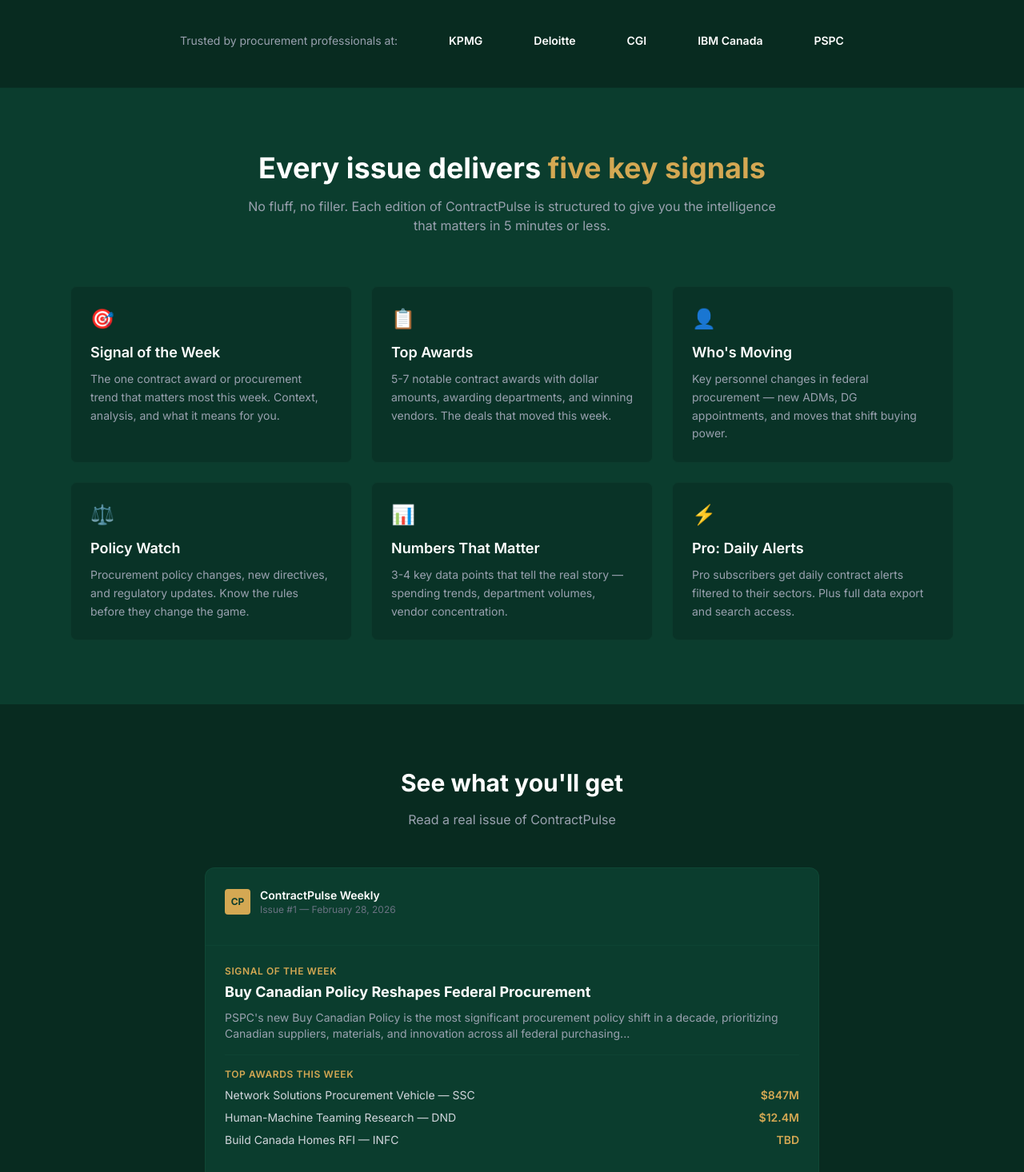
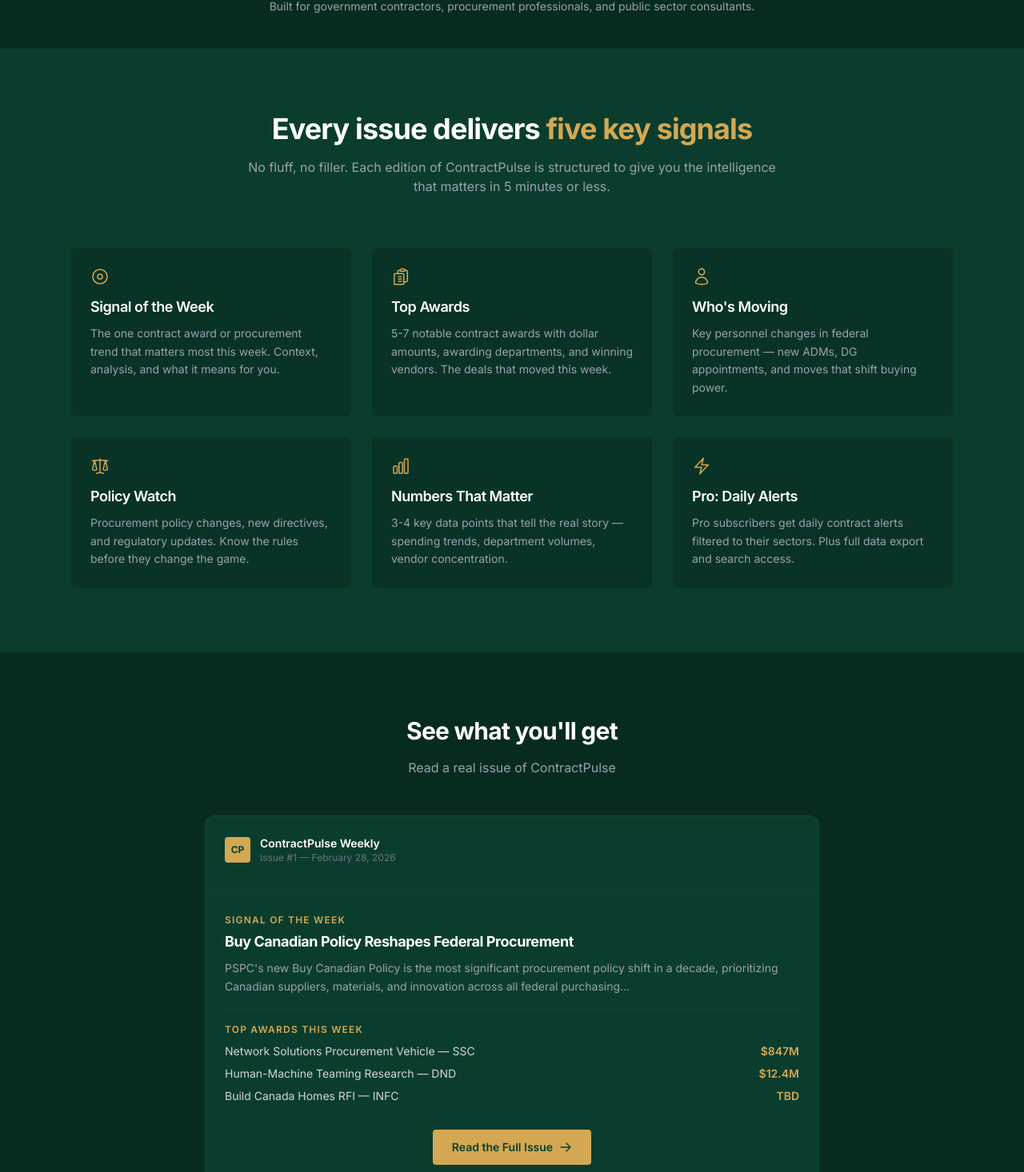
Before and after one commit to markellison181-ctrl/contractpulse, a Next.js app: page / in a window 1280 px wide. Shown: the part 971-2437 px from the top of the page at 80% size. Built offline with nearby package versions, Linux system fonts and the light colour scheme.

Commit message:
Premium UI upgrade: SVG icons, mobile-perfect, micro-interactions, honest social proof

```diff
--- a/src/app/globals.css
+++ b/src/app/globals.css
@@ -18,7 +18,53 @@
   --color-gold-500: #C89A3E;
 }
 
+html {
+  scroll-behavior: smooth;
+}
+
 body {
   background-color: #0B3D2E;
   color: #ffffff;
 }
+
+/* Micro-interactions */
+.card-hover {
+  transition: transform 0.25s cubic-bezier(0.4, 0, 0.2, 1), box-shadow 0.25s cubic-bezier(0.4, 0, 0.2, 1), border-color 0.25s ease;
+}
+.card-hover:hover {
+  transform: translateY(-4px);
+  box-shadow: 0 12px 40px rgba(0, 0, 0, 0.3), 0 0 0 1px rgba(212, 168, 83, 0.1);
+}
+
+/* Premium input focus */
+input:focus {
+  outline: none;
+  border-color: var(--color-gold) !important;
+  box-shadow: 0 0 0 3px rgba(212, 168, 83, 0.15);
+}
+
+/* Uppercase label styling */
+.label-uppercase {
+  font-size: 0.75rem;
+  font-weight: 600;
+  text-transform: uppercase;
+  letter-spacing: 0.1em;
+}
+
+/* Gradient glow for sample preview */
+.sample-glow {
+  position: relative;
+}
+.sample-glow::before {
+  content: '';
+  position: absolute;
+  inset: -2px;
+  border-radius: 0.75rem;
+  background: linear-gradient(135deg, rgba(212, 168, 83, 0.3), transparent 40%, transparent 60%, rgba(212, 168, 83, 0.15));
+  z-index: -1;
+  opacity: 0;
+  transition: opacity 0.4s ease;
+}
+.sample-glow:hover::before {
+  opacity: 1;
+}
--- a/src/app/page.tsx
+++ b/src/app/page.tsx
@@ -2,6 +2,44 @@
 
 import Link from "next/link";
 import { useState } from "react";
+
+/* ── Inline SVG Icons (Heroicons-style thin outlines) ── */
+const IconTarget = () => (
+  <svg xmlns="http://www.w3.org/2000/svg" fill="none" viewBox="0 0 24 24" strokeWidth={1.5} stroke="currentColor" className="w-6 h-6">
+    <path strokeLinecap="round" strokeLinejoin="round" d="M12 21a9 9 0 1 0 0-18 9 9 0 0 0 0 18Z" />
+    <path strokeLinecap="round" strokeLinejoin="round" d="M12 15a3 3 0 1 0 0-6 3 3 0 0 0 0 6Z" />
+  </svg>
+);
+const IconClipboard = () => (
+  <svg xmlns="http://www.w3.org/2000/svg" fill="none" viewBox="0 0 24 24" strokeWidth={1.5} stroke="currentColor" className="w-6 h-6">
+    <path strokeLinecap="round" strokeLinejoin="round" d="M9 12h3.75M9 15h3.75M9 18h3.75m3 .75H18a2.25 2.25 0 0 0 2.25-2.25V6.108c0-1.135-.845-2.098-1.976-2.192a48.424 48.424 0 0 0-1.123-.08m-5.801 0c-.065.21-.1.433-.1.664 0 .414.336.75.75.75h4.5a.75.75 0 0 0 .75-.75 2.25 2.25 0 0 0-.1-.664m-5.8 0A2.251 2.251 0 0 1 13.5 2.25H15c1.012 0 1.867.668 2.15 1.586m-5.8 0c-.376.023-.75.05-1.124.08C9.095 4.01 8.25 4.973 8.25 6.108V8.25m0 0H4.875c-.621 0-1.125.504-1.125 1.125v11.25c0 .621.504 1.125 1.125 1.125h9.75c.621 0 1.125-.504 1.125-1.125V9.375c0-.621-.504-1.125-1.125-1.125H8.25Z" />
+  </svg>
+);
+const IconUser = () => (
+  <svg xmlns="http://www.w3.org/2000/svg" fill="none" viewBox="0 0 24 24" strokeWidth={1.5} stroke="currentColor" className="w-6 h-6">
+    <path strokeLinecap="round" strokeLinejoin="round" d="M15.75 6a3.75 3.75 0 1 1-7.5 0 3.75 3.75 0 0 1 7.5 0ZM4.501 20.118a7.5 7.5 0 0 1 14.998 0A17.933 17.933 0 0 1 12 21.75c-2.676 0-5.216-.584-7.499-1.632Z" />
+  </svg>
+);
+const IconScale = () => (
+  <svg xmlns="http://www.w3.org/2000/svg" fill="none" viewBox="0 0 24 24" strokeWidth={1.5} stroke="currentColor" className="w-6 h-6">
+    <path strokeLinecap="round" strokeLinejoin="round" d="M12 3v17.25m0 0c-1.472 0-2.882.265-4.185.75M12 20.25c1.472 0 2.882.265 4.185.75M18.75 4.97A48.416 48.416 0 0 0 12 4.5c-2.291 0-4.545.16-6.75.47m13.5 0c1.01.143 2.01.317 3 .52m-3-.52 2.62 10.726c.122.499-.106 1.028-.589 1.202a5.988 5.988 0 0 1-2.031.352 5.988 5.988 0 0 1-2.031-.352c-.483-.174-.711-.703-.59-1.202L18.75 4.971Zm-16.5.52c.99-.203 1.99-.377 3-.52m0 0 2.62 10.726c.122.499-.106 1.028-.589 1.202a5.989 5.989 0 0 1-2.031.352 5.989 5.989 0 0 1-2.031-.352c-.483-.174-.711-.703-.59-1.202L5.25 4.971Z" />
+  </svg>
+);
+const IconChart = () => (
+  <svg xmlns="http://www.w3.org/2000/svg" fill="none" viewBox="0 0 24 24" strokeWidth={1.5} stroke="currentColor" className="w-6 h-6">
+    <path strokeLinecap="round" strokeLinejoin="round" d="M3 13.125C3 12.504 3.504 12 4.125 12h2.25c.621 0 1.125.504 1.125 1.125v6.75C7.5 20.496 6.996 21 6.375 21h-2.25A1.125 1.125 0 0 1 3 19.875v-6.75ZM9.75 8.625c0-.621.504-1.125 1.125-1.125h2.25c.621 0 1.125.504 1.125 1.125v11.25c0 .621-.504 1.125-1.125 1.125h-2.25a1.125 1.125 0 0 1-1.125-1.125V8.625ZM16.5 4.125c0-.621.504-1.125 1.125-1.125h2.25C20.496 3 21 3.504 21 4.125v15.75c0 .621-.504 1.125-1.125 1.125h-2.25a1.125 1.125 0 0 1-1.125-1.125V4.125Z" />
+  </svg>
+);
+const IconBolt = () => (
+  <svg xmlns="http://www.w3.org/2000/svg" fill="none" viewBox="0 0 24 24" strokeWidth={1.5} stroke="currentColor" className="w-6 h-6">
+    <path strokeLinecap="round" strokeLinejoin="round" d="m3.75 13.5 10.5-11.25L12 10.5h8.25L9.75 21.75 12 13.5H3.75Z" />
+  </svg>
+);
+const IconCheck = () => (
+  <svg xmlns="http://www.w3.org/2000/svg" fill="none" viewBox="0 0 24 24" strokeWidth={2} stroke="currentColor" className="w-4 h-4 text-gold mt-0.5 shrink-0">
+    <path strokeLinecap="round" strokeLinejoin="round" d="m4.5 12.75 6 6 9-13.5" />
+  </svg>
+);
 
 function SubscribeForm() {
   const [email, setEmail] = useState("");
@@ -33,6 +71,7 @@
   };
 
   return (
+    <div className="relative">
       <form onSubmit={handleSubmit} className="flex flex-col sm:flex-row gap-3 max-w-md">
         <input
           type="email"
@@ -40,21 +79,22 @@
           onChange={(e) => setEmail(e.target.value)}
           placeholder="you@company.com"
           required
-        className="flex-1 px-4 py-3 rounded bg-white/10 border border-white/20 text-white placeholder-gray-400 focus:outline-none focus:border-gold focus:ring-1 focus:ring-gold text-sm"
+          className="flex-1 px-4 py-3 rounded bg-white/10 border border-white/20 text-white placeholder-gray-400 text-sm transition-all duration-200"
         />
         <button
           type="submit"
           disabled={status === "loading"}
-        className="bg-gold text-forest px-6 py-3 rounded font-semibold text-sm hover:bg-gold-300 transition-colors disabled:opacity-50 whitespace-nowrap"
+          className="bg-gold text-forest px-6 py-3 rounded font-semibold text-sm hover:bg-gold-300 transition-all duration-200 hover:shadow-lg hover:shadow-gold/20 disabled:opacity-50 whitespace-nowrap"
         >
           {status === "loading" ? "Subscribing..." : "Subscribe Free"}
         </button>
+      </form>
       {message && (
-        <p className={`text-sm mt-1 sm:mt-0 sm:absolute sm:top-full sm:left-0 sm:pt-2 ${status === "success" ? "text-green-400" : "text-red-400"}`}>
+        <p className={`text-sm mt-3 ${status === "success" ? "text-green-400" : "text-red-400"}`}>
           {message}
         </p>
       )}
-    </form>
+    </div>
   );
 }
 
@@ -76,17 +116,17 @@
               <div className="w-2 h-2 bg-gold rounded-full animate-pulse" />
               <span className="text-gold text-sm font-medium">Free weekly edition every Monday</span>
             </div>
-            <h1 className="text-4xl md:text-6xl font-bold leading-tight mb-6">
+            <h1 className="text-4xl md:text-6xl font-bold leading-[1.1] mb-6 tracking-tight">
               Know who&apos;s winning{" "}
               <span className="text-gold">government contracts</span>{" "}
               before your competitors do.
             </h1>
-            <p className="text-xl text-gray-300 leading-relaxed mb-10 max-w-2xl">
+            <p className="text-lg md:text-xl text-gray-300 leading-relaxed mb-10 max-w-2xl">
               ContractPulse delivers weekly intelligence on Canadian federal government
               contract awards, procurement trends, policy changes, and personnel moves.
               The edge you need to win more government business.
             </p>
-            <div id="subscribe" className="relative">
+            <div id="subscribe">
               <SubscribeForm />
               <p className="text-gray-500 text-xs mt-4">
                 Free weekly digest. No spam. Unsubscribe anytime. CASL compliant.
@@ -96,17 +136,12 @@
         </div>
       </section>
 
-      {/* Social Proof */}
-      <section className="py-12 bg-forest-500 border-y border-forest-50/10">
-        <div className="max-w-6xl mx-auto px-6">
-          <div className="flex flex-wrap justify-center gap-8 md:gap-16 items-center text-gray-400 text-sm">
-            <span>Trusted by procurement professionals at:</span>
-            <span className="text-white font-semibold">KPMG</span>
-            <span className="text-white font-semibold">Deloitte</span>
-            <span className="text-white font-semibold">CGI</span>
-            <span className="text-white font-semibold">IBM Canada</span>
-            <span className="text-white font-semibold">PSPC</span>
-          </div>
+      {/* Honest Trust Signal */}
+      <section className="py-10 bg-forest-500 border-y border-forest-50/10">
+        <div className="max-w-6xl mx-auto px-6 text-center">
+          <p className="text-gray-400 text-sm leading-relaxed">
+            Built for government contractors, procurement professionals, and public sector consultants.
+          </p>
         </div>
       </section>
 
@@ -114,7 +149,7 @@
       <section className="py-20">
         <div className="max-w-6xl mx-auto px-6">
           <div className="text-center mb-16">
-            <h2 className="text-3xl md:text-4xl font-bold mb-4">
+            <h2 className="text-3xl md:text-4xl font-bold mb-4 tracking-tight">
               Every issue delivers <span className="text-gold">five key signals</span>
             </h2>
             <p className="text-gray-400 max-w-2xl mx-auto">
@@ -126,39 +161,39 @@
           <div className="grid md:grid-cols-2 lg:grid-cols-3 gap-6">
             {[
               {
-                icon: "🎯",
+                icon: <IconTarget />,
                 title: "Signal of the Week",
                 description: "The one contract award or procurement trend that matters most this week. Context, analysis, and what it means for you.",
               },
               {
-                icon: "📋",
+                icon: <IconClipboard />,
                 title: "Top Awards",
                 description: "5-7 notable contract awards with dollar amounts, awarding departments, and winning vendors. The deals that moved this week.",
               },
               {
-                icon: "👤",
+                icon: <IconUser />,
                 title: "Who's Moving",
                 description: "Key personnel changes in federal procurement — new ADMs, DG appointments, and moves that shift buying power.",
               },
               {
-                icon: "⚖️",
+                icon: <IconScale />,
                 title: "Policy Watch",
                 description: "Procurement policy changes, new directives, and regulatory updates. Know the rules before they change the game.",
               },
               {
-                icon: "📊",
+                icon: <IconChart />,
                 title: "Numbers That Matter",
                 description: "3-4 key data points that tell the real story — spending trends, department volumes, vendor concentration.",
               },
               {
-                icon: "⚡",
+                icon: <IconBolt />,
                 title: "Pro: Daily Alerts",
                 description: "Pro subscribers get daily contract alerts filtered to their sectors. Plus full data export and search access.",
               },
             ].map((item, i) => (
-              <div key={i} className="bg-forest-500/50 border border-forest-50/20 rounded-lg p-6 hover:border-gold/30 transition-colors">
-                <div className="text-2xl mb-3">{item.icon}</div>
-                <h3 className="text-lg font-semibold mb-2">{item.title}</h3>
+              <div key={i} className="card-hover bg-forest-500/50 border border-forest-50/20 rounded-lg p-6 hover:border-gold/30">
+                <div className="text-gold mb-3">{item.icon}</div>
+                <h3 className="text-lg font-semibold mb-2 tracking-tight">{item.title}</h3>
                 <p className="text-gray-400 text-sm leading-relaxed">{item.description}</p>
               </div>
             ))}
@@ -170,10 +205,11 @@
       <section className="py-20 bg-forest-500">
         <div className="max-w-6xl mx-auto px-6">
           <div className="text-center mb-12">
-            <h2 className="text-3xl font-bold mb-4">See what you&apos;ll get</h2>
+            <h2 className="text-3xl font-bold mb-4 tracking-tight">See what you&apos;ll get</h2>
             <p className="text-gray-400">Read a real issue of ContractPulse</p>
           </div>
-          <div className="max-w-3xl mx-auto bg-forest border border-forest-50/30 rounded-xl overflow-hidden">
+          <div className="max-w-3xl mx-auto sample-glow">
+            <div className="bg-forest border border-forest-50/30 rounded-xl overflow-hidden">
               <div className="p-6 border-b border-forest-50/20">
                 <div className="flex items-center gap-3 mb-3">
                   <div className="w-8 h-8 bg-gold rounded-sm flex items-center justify-center">
@@ -187,15 +223,15 @@
               </div>
               <div className="p-6 space-y-4">
                 <div>
-                <div className="text-gold text-xs font-semibold uppercase tracking-wider mb-1">Signal of the Week</div>
-                <h3 className="text-lg font-bold">Buy Canadian Policy Reshapes Federal Procurement</h3>
-                <p className="text-gray-400 text-sm mt-2">
+                  <div className="text-gold label-uppercase mb-1">Signal of the Week</div>
+                  <h3 className="text-lg font-bold tracking-tight">Buy Canadian Policy Reshapes Federal Procurement</h3>
+                  <p className="text-gray-400 text-sm mt-2 leading-relaxed">
                     PSPC&apos;s new Buy Canadian Policy is the most significant procurement policy shift in a decade,
                     prioritizing Canadian suppliers, materials, and innovation across all federal purchasing...
                   </p>
                 </div>
                 <div className="border-t border-forest-50/20 pt-4">
-                <div className="text-gold text-xs font-semibold uppercase tracking-wider mb-2">Top Awards This Week</div>
+                  <div className="text-gold label-uppercase mb-2">Top Awards This Week</div>
                   <div className="space-y-2">
                     <div className="flex justify-between text-sm">
                       <span className="text-gray-300">Network Solutions Procurement Vehicle — SSC</span>
@@ -214,10 +250,14 @@
                 <div className="text-center pt-4">
                   <Link
                     href="/archive/sample"
-                  className="inline-flex items-center gap-2 bg-gold text-forest px-6 py-3 rounded font-semibold text-sm hover:bg-gold-300 transition-colors"
+                    className="inline-flex items-center gap-2 bg-gold text-forest px-6 py-3 rounded font-semibold text-sm hover:bg-gold-300 transition-all duration-200 hover:shadow-lg hover:shadow-gold/20"
                   >
-                  Read the Full Issue →
+                    Read the Full Issue
+                    <svg xmlns="http://www.w3.org/2000/svg" fill="none" viewBox="0 0 24 24" strokeWidth={2} stroke="currentColor" className="w-4 h-4">
+                      <path strokeLinecap="round" strokeLinejoin="round" d="M13.5 4.5 21 12m0 0-7.5 7.5M21 12H3" />
+                    </svg>
                   </Link>
+                </div>
               </div>
             </div>
           </div>
@@ -227,7 +267,7 @@
       {/* Pricing Preview */}
       <section className="py-20">
         <div className="max-w-6xl mx-auto px-6 text-center">
-          <h2 className="text-3xl font-bold mb-4">
+          <h2 className="text-3xl font-bold mb-4 tracking-tight">
             Start free. Upgrade when you need more.
           </h2>
           <p className="text-gray-400 mb-12 max-w-2xl mx-auto">
@@ -235,50 +275,50 @@
             daily alerts, full data access, and team features.
           </p>
           <div className="grid md:grid-cols-3 gap-6 max-w-4xl mx-auto">
-            <div className="bg-forest-500/50 border border-forest-50/30 rounded-xl p-8">
-              <div className="text-gray-400 text-sm font-semibold uppercase tracking-wider mb-2">Free</div>
+            <div className="card-hover bg-gradient-to-b from-forest-500/80 to-forest-500/40 border border-forest-50/30 rounded-xl p-8">
+              <div className="text-gray-400 label-uppercase mb-2">Free</div>
               <div className="text-4xl font-bold mb-1">$0</div>
               <div className="text-gray-500 text-sm mb-6">forever</div>
               <ul className="space-y-3 text-sm text-gray-300 text-left mb-8">
-                <li className="flex items-start gap-2"><span className="text-gold">✓</span> Weekly digest every Monday</li>
-                <li className="flex items-start gap-2"><span className="text-gold">✓</span> Signal of the Week</li>
-                <li className="flex items-start gap-2"><span className="text-gold">✓</span> Top Awards summary</li>
-                <li className="flex items-start gap-2"><span className="text-gold">✓</span> Policy Watch highlights</li>
+                <li className="flex items-start gap-2"><IconCheck /> Weekly digest every Monday</li>
+                <li className="flex items-start gap-2"><IconCheck /> Signal of the Week</li>
+                <li className="flex items-start gap-2"><IconCheck /> Top Awards summary</li>
+                <li className="flex items-start gap-2"><IconCheck /> Policy Watch highlights</li>
               </ul>
-              <Link href="/#subscribe" className="block w-full text-center border border-gold text-gold px-6 py-3 rounded font-semibold text-sm hover:bg-gold hover:text-forest transition-colors">
+              <Link href="/#subscribe" className="block w-full text-center border border-gold text-gold px-6 py-3 rounded font-semibold text-sm hover:bg-gold hover:text-forest transition-all duration-200">
                 Subscribe Free
               </Link>
             </div>
-            <div className="bg-forest-500/50 border-2 border-gold rounded-xl p-8 relative">
+            <div className="card-hover bg-gradient-to-b from-forest-500/80 to-forest-500/40 border-2 border-gold rounded-xl p-8 relative">
               <div className="absolute -top-3 left-1/2 -translate-x-1/2 bg-gold text-forest text-xs font-bold px-3 py-1 rounded-full">
                 MOST POPULAR
               </div>
-              <div className="text-gold text-sm font-semibold uppercase tracking-wider mb-2">Pro</div>
+              <div className="text-gold label-uppercase mb-2">Pro</div>
               <div className="text-4xl font-bold mb-1">$29</div>
               <div className="text-gray-500 text-sm mb-6">per month</div>
               <ul className="space-y-3 text-sm text-gray-300 text-left mb-8">
-                <li className="flex items-start gap-2"><span className="text-gold">✓</span> Everything in Free</li>
-                <li className="flex items-start gap-2"><span className="text-gold">✓</span> Daily contract alerts</li>
-                <li className="flex items-start gap-2"><span className="text-gold">✓</span> Full data access & search</li>
-                <li className="flex items-start gap-2"><span className="text-gold">✓</span> Sector-specific filters</li>
-                <li className="flex items-start gap-2"><span className="text-gold">✓</span> CSV/Excel data export</li>
+                <li className="flex items-start gap-2"><IconCheck /> Everything in Free</li>
+                <li className="flex items-start gap-2"><IconCheck /> Daily contract alerts</li>
+                <li className="flex items-start gap-2"><IconCheck /> Full data access &amp; search</li>
+                <li className="flex items-start gap-2"><IconCheck /> Sector-specific filters</li>
+                <li className="flex items-start gap-2"><IconCheck /> CSV/Excel data export</li>
               </ul>
-              <Link href="/pricing" className="block w-full text-center bg-gold text-forest px-6 py-3 rounded font-semibold text-sm hover:bg-gold-300 transition-colors">
+              <Link href="/pricing" className="block w-full text-center bg-gold text-forest px-6 py-3 rounded font-semibold text-sm hover:bg-gold-300 transition-all duration-200 hover:shadow-lg hover:shadow-gold/20">
                 Start Pro Trial
               </Link>
             </div>
-            <div className="bg-forest-500/50 border border-forest-50/30 rounded-xl p-8">
-              <div className="text-gray-400 text-sm font-semibold uppercase tracking-wider mb-2">Enterprise</div>
+            <div className="card-hover bg-gradient-to-b from-forest-500/80 to-forest-500/40 border border-forest-50/30 rounded-xl p-8">
+              <div className="text-gray-400 label-uppercase mb-2">Enterprise</div>
               <div className="text-4xl font-bold mb-1">$99</div>
               <div className="text-gray-500 text-sm mb-6">per month</div>
               <ul className="space-y-3 text-sm text-gray-300 text-left mb-8">
-                <li className="flex items-start gap-2"><span className="text-gold">✓</span> Everything in Pro</li>
-                <li className="flex items-start gap-2"><span className="text-gold">✓</span> Up to 10 team seats</li>
-                <li className="flex items-start gap-2"><span className="text-gold">✓</span> API access</li>
-                <li className="flex items-start gap-2"><span className="text-gold">✓</span> Custom alerts & reports</li>
-                <li className="flex items-start gap-2"><span className="text-gold">✓</span> Priority support</li>
+                <li className="flex items-start gap-2"><IconCheck /> Everything in Pro</li>
+                <li className="flex items-start gap-2"><IconCheck /> Up to 10 team seats</li>
+                <li className="flex items-start gap-2"><IconCheck /> API access</li>
+                <li className="flex items-start gap-2"><IconCheck /> Custom alerts &amp; reports</li>
+                <li className="flex items-start gap-2"><IconCheck /> Priority support</li>
               </ul>
-              <Link href="/pricing" className="block w-full text-center border border-gold text-gold px-6 py-3 rounded font-semibold text-sm hover:bg-gold hover:text-forest transition-colors">
+              <Link href="/pricing" className="block w-full text-center border border-gold text-gold px-6 py-3 rounded font-semibold text-sm hover:bg-gold hover:text-forest transition-all duration-200">
                 Contact Sales
               </Link>
             </div>
@@ -289,7 +329,7 @@
       {/* Final CTA */}
       <section className="py-20 bg-forest-500">
         <div className="max-w-3xl mx-auto px-6 text-center">
-          <h2 className="text-3xl font-bold mb-4">
+          <h2 className="text-3xl font-bold mb-4 tracking-tight">
             Your competitors are already reading this.
           </h2>
           <p className="text-gray-400 mb-8">
```
Also changed, not shown: src/app/MobileNav.tsx (added, +44 -0 lines), src/app/layout.tsx (+9 -7 lines), src/app/pricing/page.tsx (+42 -36 lines). Lines whose indentation alone changed are shown as unchanged.
